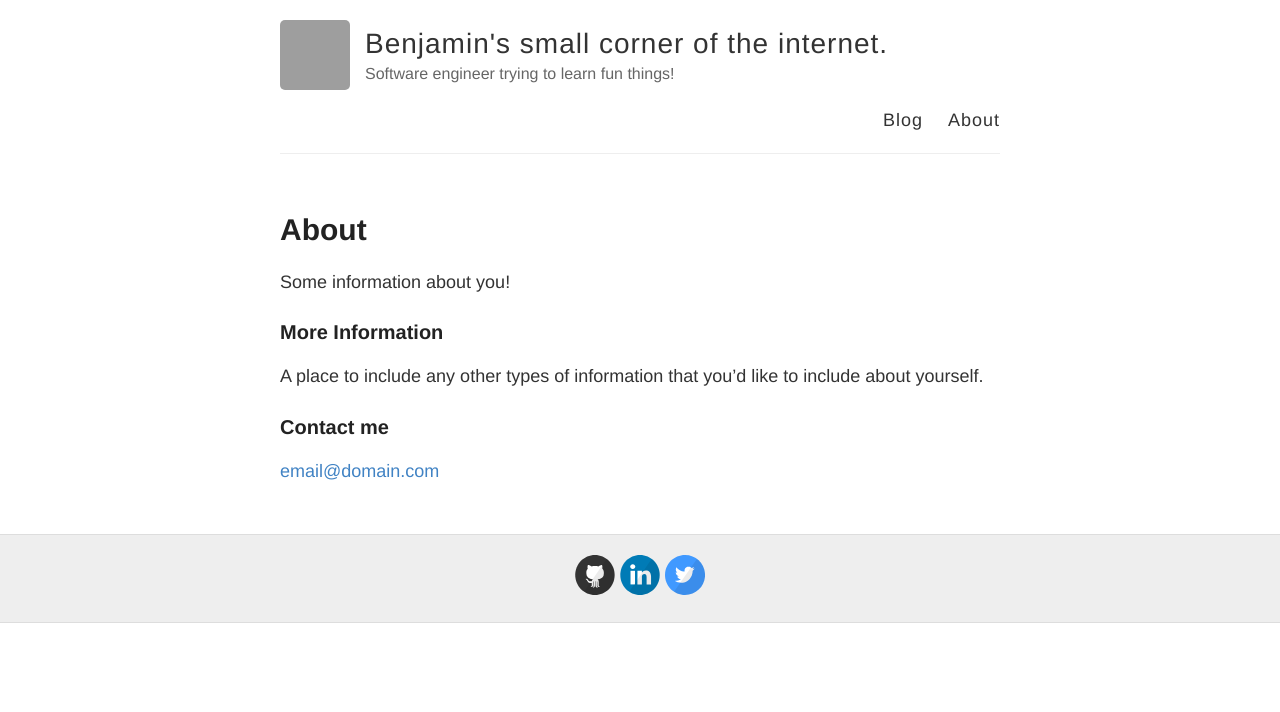
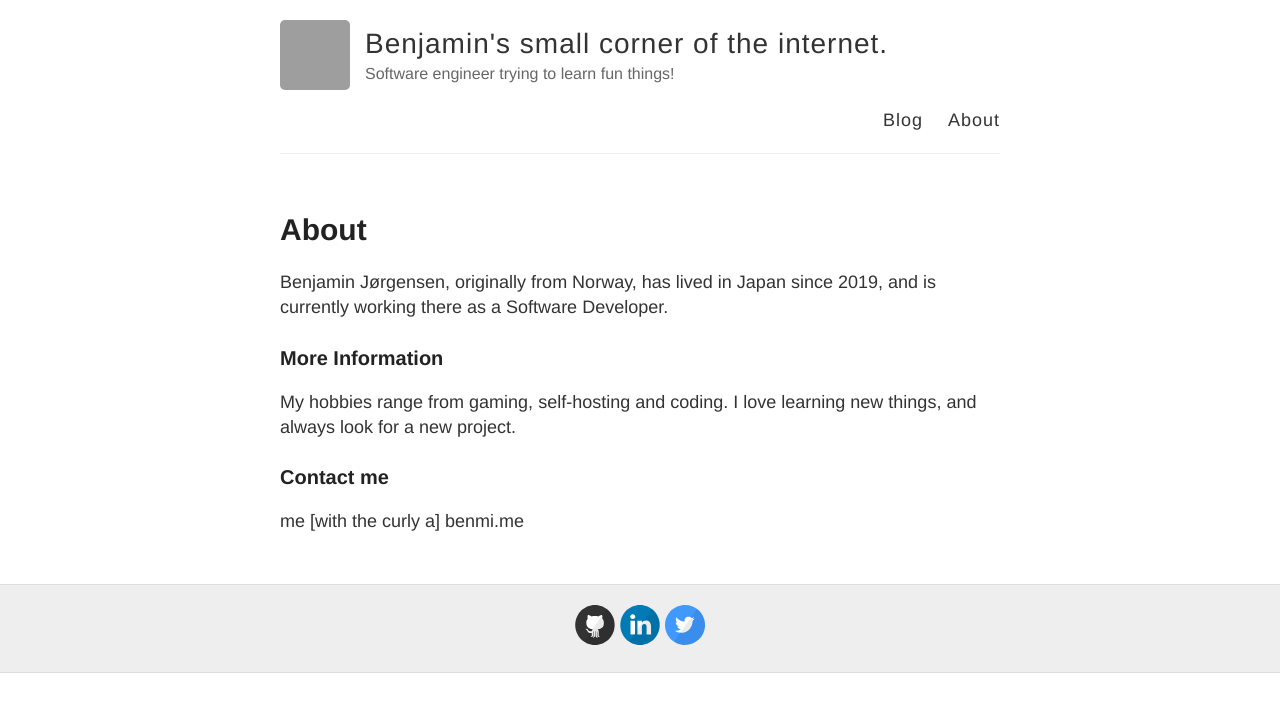
Before and after one commit to benmi3/benmi3.github.io, a Jekyll site: the page built from about.md, in a window 1280 px wide. Shown: the top 712 px of the page. Built offline with Jekyll 4.4.1, drawn with Linux system fonts in a browser that asks for light colours; grey boxes are pictures that could not be loaded.

Commit message:
updated with relative info

```diff
--- a/about.md
+++ b/about.md
@@ -4,12 +4,12 @@ title: About
 permalink: /about/
 ---
 
-Some information about you!
+Benjamin Jørgensen, originally from Norway, has lived in Japan since 2019, and is currently working there as a Software Developer.
 
 ### More Information
 
-A place to include any other types of information that you'd like to include about yourself.
+My hobbies range from gaming, self-hosting and coding. I love learning new things, and always look for a new project.
 
 ### Contact me
 
-[email@domain.com](mailto:email@domain.com)
+me [with the curly a] benmi.me
```
